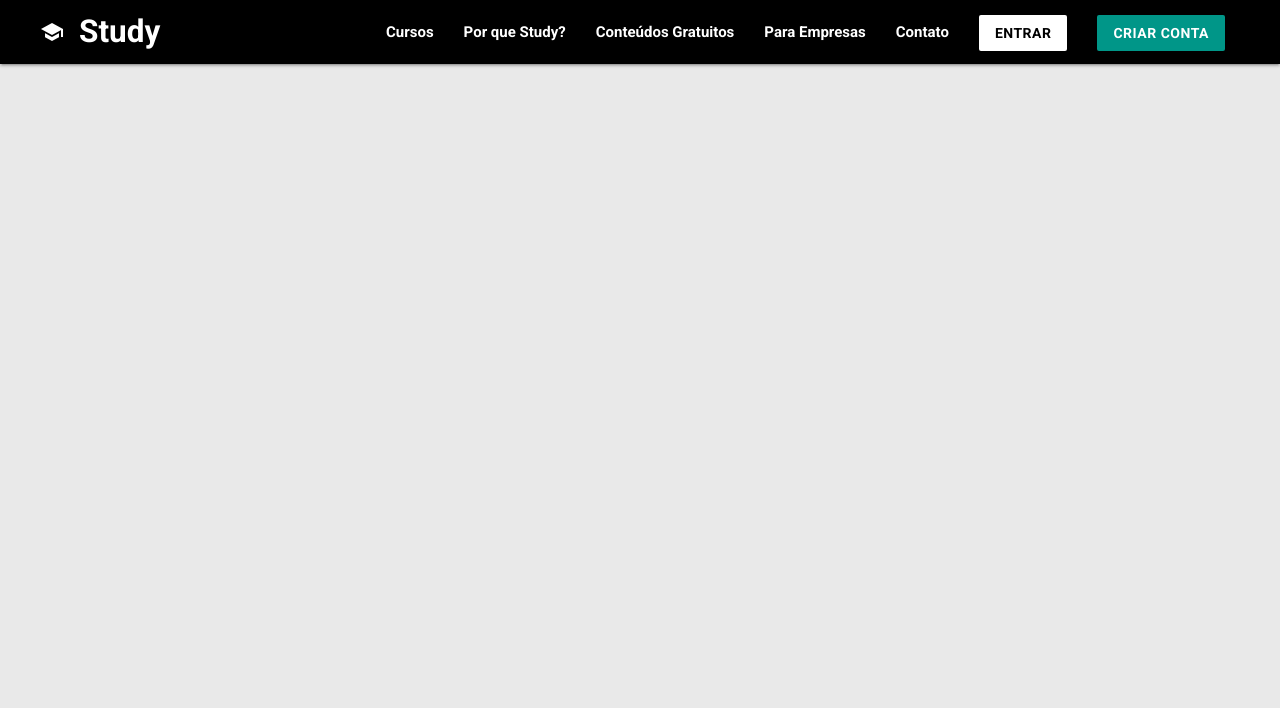
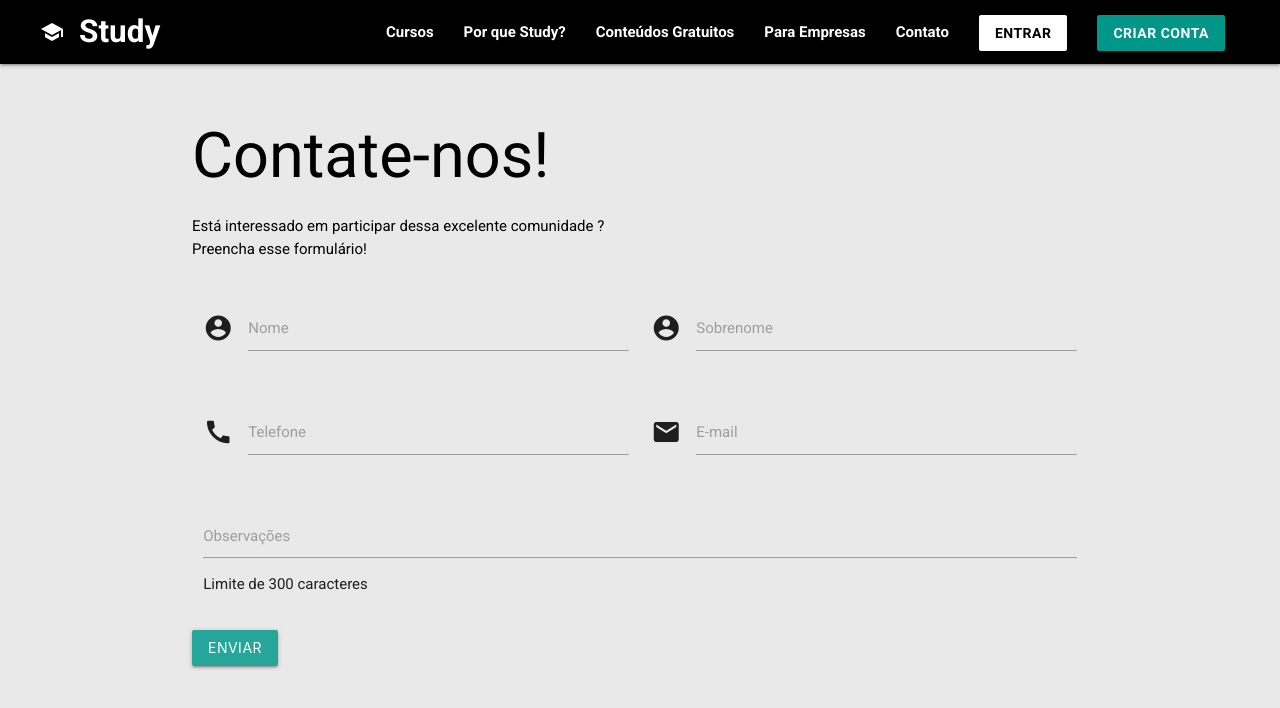
Before and after one commit to lucassaboia/Desafio_TOTVS, a plain HTML site: page contact.html in a window 1280 px wide. Drawn offline with nearby package versions, Linux system fonts and the light colour scheme.

Commit message:
feature(contact): added contact form

```diff
--- a/contact.html
+++ b/contact.html
@@ -1,12 +1,18 @@
 <!DOCTYPE html>
 <html lang="pt-br">
+
 <head>
     <meta charset="UTF-8">
     <meta name="viewport" content="width=device-width, initial-scale=1.0">
     <title>Desafio @ TOTVS</title>
     <link href="https://cdnjs.cloudflare.com/ajax/libs/materialize/1.0.0/css/materialize.min.css" rel="stylesheet">
+    <script src="https://cdnjs.cloudflare.com/ajax/libs/materialize/1.0.0/js/materialize.min.js"></script>
+    <script src="https://code.jquery.com/jquery-3.6.0.min.js"></script>
     <link rel="stylesheet" href="src/styles/css/navbar.css">
+    <link rel="stylesheet" href="src/styles/css/contacts.css">
+    <script src="src/styles/js/formContatcs.js"></script>
 </head>
+
 <body>
     <header>
         <nav>
@@ -24,4 +30,54 @@
             </div>
         </nav>
     </header>
-    </body>
+    <main>
+        <div class="container">
+            <div class="section">
+                <h1 class="black-text h1">Contate-nos!</h1>
+                <p class="black-text">Está interessado em participar dessa excelente comunidade ? <br>Preencha esse
+                    formulário!</p>
+            </div>
+            <div class="row">
+                <form class="col s12">
+                    <div class="row">
+                        <div class="input-field col s6">
+                            <i class="material-icons prefix">account_circle</i>
+                            <input id="first_name" type="text" class="validate">
+                            <label class="active" for="first_name">Nome</label>
+                        </div>
+                        <div class="input-field col s6">
+                            <i class="material-icons prefix">account_circle</i>
+                            <input id="second_name" type="text" class="validate">
+                            <label class="active" for="second_name">Sobrenome</label>
+                        </div>
+                    </div>
+                    <div class="row">
+                        <div class="input-field col s6">
+                            <i class="material-icons prefix">call</i>
+                            <input id="telephone" type="text" class="validate">
+                            <label class="active" for="telephone">Telefone</label>
+                        </div>
+                        <div class="input-field col s6">
+                            <i class="material-icons prefix">mail</i>
+                            <input id="email" type="text" class="validate">
+                            <label for="icon_prefix" class="active" for="mail">E-mail</label>
+                        </div>
+                    </div>
+                    <div class="row">
+                        <div class="input-field col s12">
+                          <textarea id="textarea1" class="materialize-textarea" maxlength="300"></textarea>
+                          <label for="textarea1">Observações</label>
+                          <span class="carachter-limit" id="count">Limite de 300 caracteres</span>
+                        </div>
+                      </div>
+                    <div class="row">
+                        <button class="btn waves-effect waves-light" type="button"
+                            onclick="exibirValores()">Enviar</button>
+                    </div>
+            </div>
+            </form>
+        </div>
+
+        </div>
+    </main>
+</body>
```
